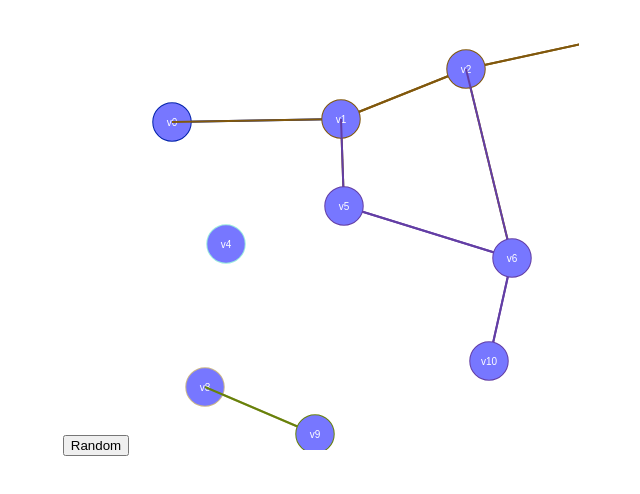
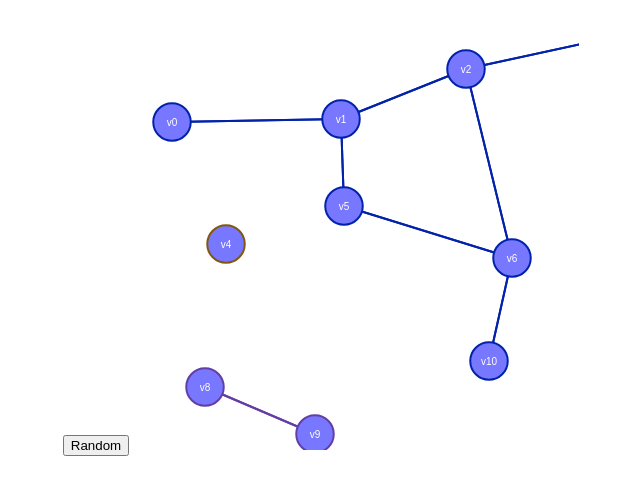
Before and after one commit to bloominstituteoftechnology/Sprint-Challenge--Graphs, a React (Create React App) app in the folder graph_dfs_debug/: page / in a window 1280 px wide. Shown: the top 494 px of the page, without its empty margins (319-959 px from the left). Built offline with nearby package versions, Linux system fonts and the light colour scheme.

Commit message:
mostly done

```diff
--- a/graph_dfs_debug/src/App.js
+++ b/graph_dfs_debug/src/App.js
@@ -38,6 +38,7 @@
     let canvas = this.refs.canvas;
     let ctx = canvas.getContext('2d');
 
+
     // Clear it
     if (clear) {
       ctx.fillStyle = 'white';
@@ -64,8 +65,8 @@
     for (let v of vertexes) {
       ctx.beginPath();
       ctx.arc(v.pos.x, v.pos.y, radius, 0, 2 * Math.PI, false);
+      ctx.fill();
       ctx.stroke();
-      ctx.fill();
     }
 
     // Draw the vert names
@@ -155,8 +156,8 @@
   render() {
     return (
       <div className="App">
-        <button onClick={this.Button}>Random</button>
-        <GraphView graph={this.state.graph}></GraphView>
+        <button onClick={this.onButton}>Random</button>
+        <GraphView graph={this.state.graph} />
       </div>
     );
   }
--- a/graph_dfs_debug/src/graph.js
+++ b/graph_dfs_debug/src/graph.js
@@ -132,7 +132,7 @@
         }
       }
 
-      stack.shift(); // de-stack
+      //stack.shift(); // de-stack
       u.color = 'black';
 
       component.add(u);
```
Also changed, not shown: 1 other file (tests, documents, lock files or other folders).
